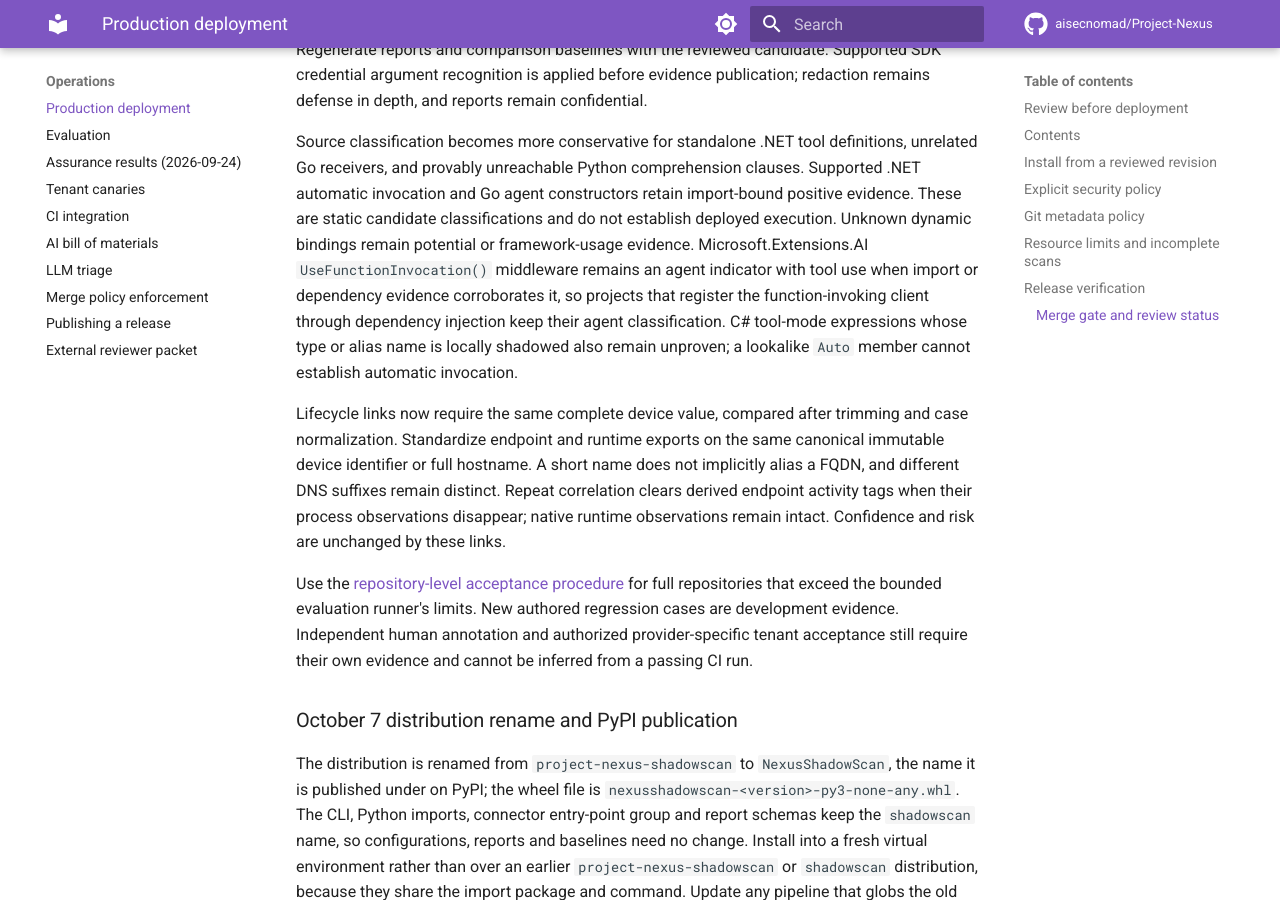
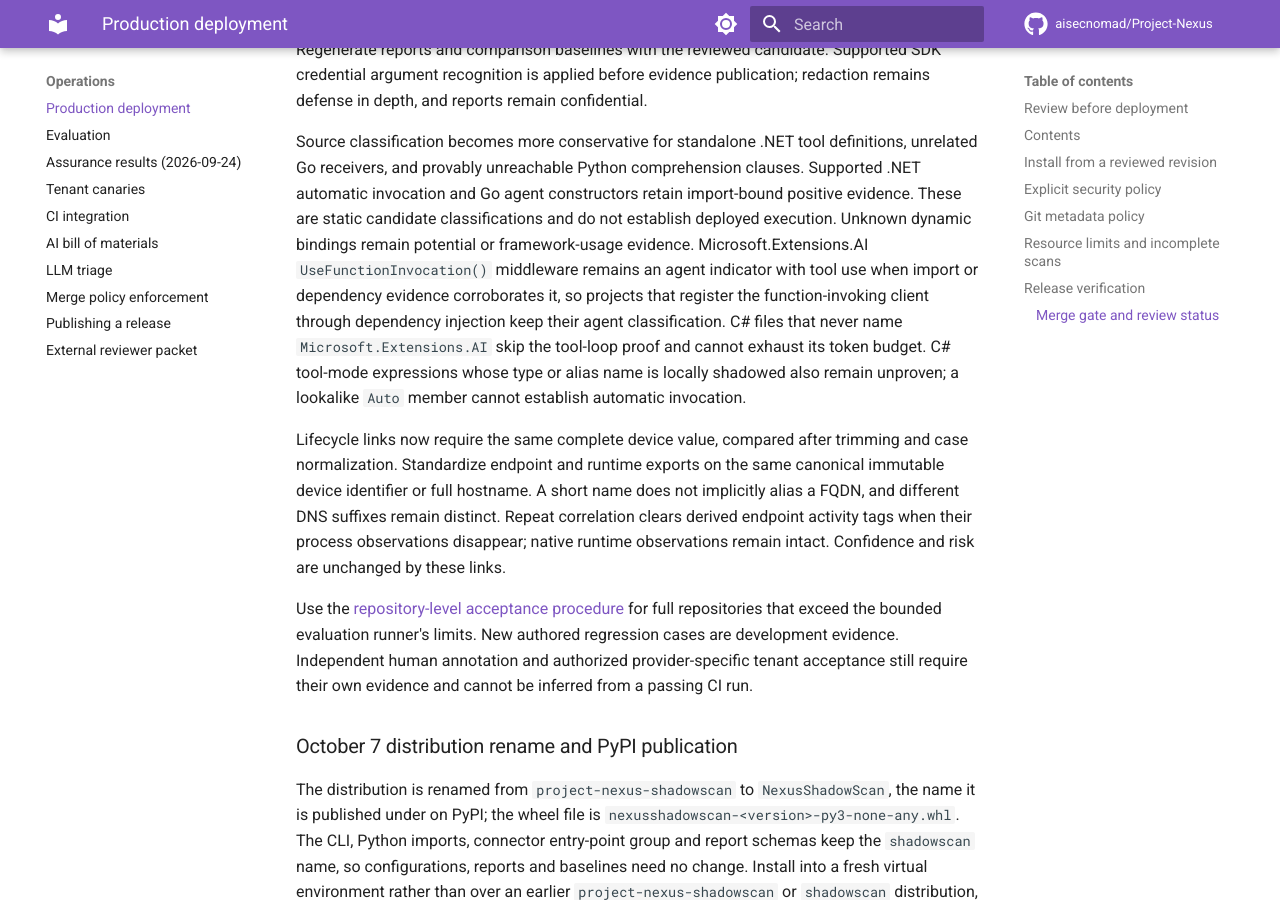
Before and after one commit to aisecnomad/Project-Nexus, an MkDocs documentation site: the page built from docs/production.md, in a window 1280 px wide and 900 px high, scrolled down 18139 px. Built offline with MkDocs 1.6.1 and Material for MkDocs 9.7.7, drawn with Linux system fonts in a browser that asks for light colours; comment, search, counter and statistics services are not loaded.

Commit message:
Skip the C# tool-loop proof in files that never name Microsoft.Extensions.AI
microsoft_tool_loop_matches only checked for GetResponseAsync or
GetStreamingResponseAsync before tokenizing. Those names also belong to
System.Net.WebRequest and to ordinary application methods, so every such
.NET file was tokenized although the proof cannot bind anything without
the Microsoft.Extensions.AI namespace (namespace import, alias or
qualified name all spell it). A non-AI file over the 50,000-token budget
raised MatchTimeoutError, the connector recorded a file-analysis error,
and the scan ended incomplete (exit 3) where origin/main completed.

Return early unless the text contains the namespace. No binding the
proof accepts is lost. The regression test scans a 2,600-line,
77,000-token WebRequest file and requires a complete scan; it fails
without this change.

Signed-off-by: Claude <noreply@anthropic.com>
Co-Authored-By: Claude Opus 5.5 <noreply@anthropic.com>
Claude-Session: https://claude.ai/code/session_01NNpBL4DqDDJdF9hLExvpc9

```diff
--- a/docs/production.md
+++ b/docs/production.md
@@ -854,7 +854,9 @@ bindings remain potential or framework-usage evidence.
 Microsoft.Extensions.AI `UseFunctionInvocation()` middleware remains an agent
 indicator with tool use when import or dependency evidence corroborates it, so
 projects that register the function-invoking client through dependency
-injection keep their agent classification.
+injection keep their agent classification. C# files that never name
+`Microsoft.Extensions.AI` skip the tool-loop proof and cannot exhaust its token
+budget.
 C# tool-mode expressions whose type or alias name is locally shadowed also
 remain unproven; a lookalike `Auto` member cannot establish automatic invocation.
 
```
Also changed, not shown: CHANGELOG.md (+3 -0 lines), docs/connectors/code.md (+2 -1 lines), 2 other files.
